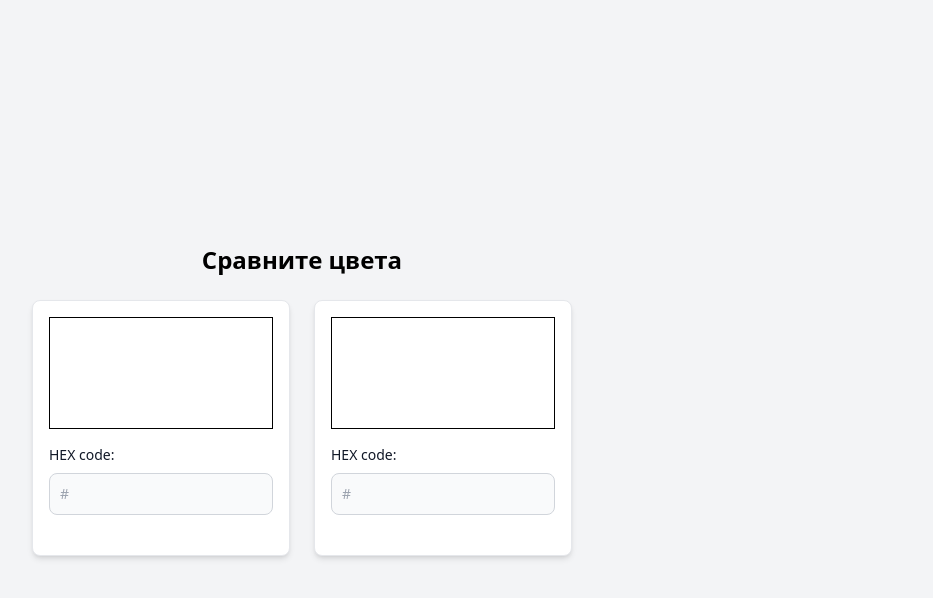
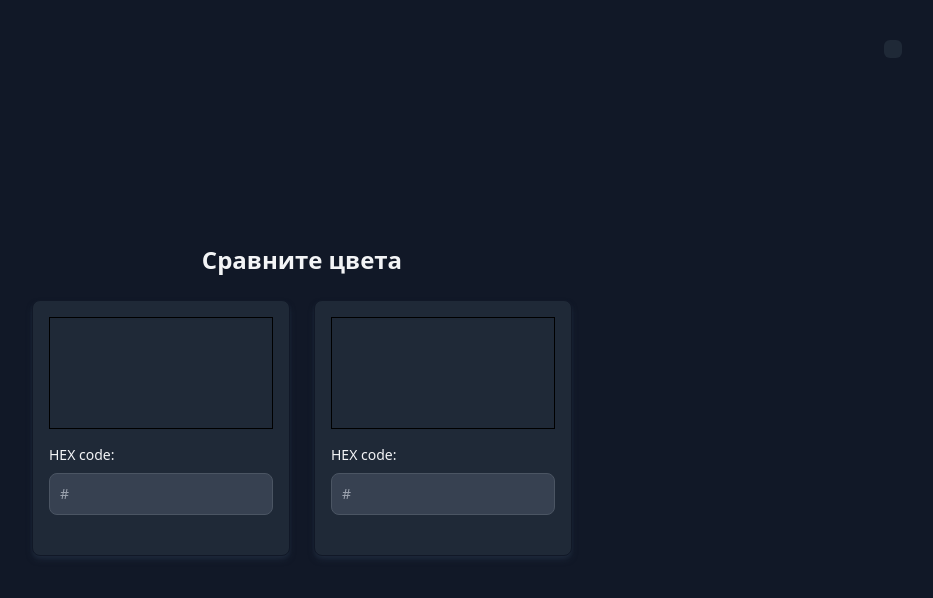
Before and after one commit to punkmachine/color-comparison, a React (Create React App) app: page / in a window 1280 px wide. Shown: the top 598 px of the page, without its empty margins (338-1271 px from the left). Built offline with nearby package versions, Linux system fonts and the light colour scheme.

Commit message:
add dark theme.

```diff
--- a/src/App.jsx
+++ b/src/App.jsx
@@ -1,15 +1,21 @@
 import React, { useState, useEffect } from 'react';
+
 import { useQueryColors } from './hooks/useQueryColors';
+import { useThemeToggle } from './hooks/useThemeToggle';
+
 import { ColorCard } from './components/ColorCard';
 
-// TODO: rgb and rgba
-// TODO: add new color to comparison
-// TODO: dark mode
-// TODO: mobile markup
-// TODO: сравнение двух цветов вплотную друг к другу
+import { ReactComponent as DarkLogo } from './assets/icons/dark.svg';
+import { ReactComponent as LightLogo } from './assets/icons/light.svg';
+
+// !5 TODO: rgb and rgba
+// !4 TODO: add new color to comparison
+// !2 TODO: mobile markup
+// !3 TODO: сравнение двух цветов вплотную друг к другу
 
 function App() {
 	const { queryColorList, setSearchParams } = useQueryColors();
+	const { toggleDarkMode, darkMode } = useThemeToggle();
 
 	const [hexList, setHexList] = useState({
 		hex1: '',
@@ -38,8 +44,17 @@ function App() {
 	}, [queryColorList]);
 
 	return (
-		<div className='h-screen flex flex-col items-center justify-center bg-gray-100'>
-			<h2 className='mb-6 text-2xl font-bold'>Сравните цвета</h2>
+		<div className='h-screen flex flex-col items-center justify-center bg-gray-100 dark:bg-gray-900 relative transition duration-150 ease-in-out'>
+			<button
+				onClick={toggleDarkMode}
+				className="absolute right-10 top-10 p-2 text-gray-700 transition duration-150 ease-in-out bg-gray-100 border border-transparent rounded-md dark:text-gray-200 dark:bg-gray-800 hover:bg-gray-50 dark:hover:bg-gray-700 hover:text-gray-700 focus:outline-none focus:bg-gray-50 dark:focus:bg-gray-700 active:bg-gray-50"
+			>
+				{darkMode
+					? <DarkLogo />
+					: <LightLogo />
+				}
+			</button>
+			<h2 className='mb-6 text-2xl font-bold text-gray-900 dark:text-gray-100'>Сравните цвета</h2>
 			<div className='flex justify-center items-center gap-6'>
 				{Object.keys(hexList).map(colorCode => {
 					return (
--- a/src/components/ColorCard.jsx
+++ b/src/components/ColorCard.jsx
@@ -10,14 +10,14 @@ function ColorCard(props) {
 	const hexValueFullTest = () => hexRegexFull.test(hexValue);
 
 	return (
-		<div className="p-4 h-64 max-w-sm bg-white rounded-lg border border-gray-200 shadow-md">
+		<div className="p-4 h-64 shadow-xs dark:shadow-slate-800 max-w-sm bg-white rounded-lg border border-gray-200 shadow-md dark:bg-gray-800 dark:border-gray-900">
 			<div
-				className={`w-full h-28 mb-4 ${hexValueFullTest() ? '' : 'border border-black border-solid'}`}
-				style={{ background: hexValueFullTest() ? hexValue : '' }}
+				className={`w-full h-28 mb-4 ${!hexValueFullTest() && 'border border-black border-solid'}`}
+				style={{ background: hexValueFullTest() && hexValue }}
 			/>
 			<label
 				htmlFor={id}
-				className="block mb-2 text-sm font-medium text-gray-900"
+				className="block mb-2 text-sm font-medium text-gray-900 dark:text-gray-100"
 			>
 				HEX code:
 			</label>
@@ -27,10 +27,11 @@ function ColorCard(props) {
 				value={hexValue}
 				onInput={onInputHex}
 				className={
-					`bg-gray-50 border text-gray-900 text-sm rounded-lg block w-full p-2.5 ${hexValueTest() ? 'border-gray-300' : 'border-2 border-red-800 focus-visible:border-red-800' }`
+					`bg-gray-50 border text-gray-900 text-sm rounded-lg block w-full p-2.5 dark:bg-gray-700 dark:border-gray-600 dark:placeholder-gray-400 dark:text-white ${hexValueTest() ? 'border-gray-300' : 'border-2 border-red-800 focus-visible:border-red-800' }`
 				}
 				placeholder="#"
 			/>
+			{/* dark:focus:ring-blue-500 dark:focus:border-blue-500 */}
 			{
 				hexValueTest()
 					? null
--- /dev/null
+++ b/src/hooks/useThemeToggle.js
@@ -0,0 +1,28 @@
+import React, { useState, useEffect } from 'react';
+
+export const useThemeToggle = () => {
+	const [darkMode, setDarkMode] = useState(true);
+
+	function toggleDarkMode() {
+        setDarkMode(prevDarkMode => !prevDarkMode);
+    }
+
+	useEffect(() => {
+		if (darkMode) {
+			localStorage.setItem('theme', 'dark');
+		} else {
+			localStorage.setItem('theme', 'light');
+		}
+
+		if (localStorage.theme === 'dark' || (!('theme' in localStorage) && window.matchMedia('(prefers-color-scheme: dark)').matches)) {
+			document.documentElement.classList.add('dark')
+		} else {
+			document.documentElement.classList.remove('dark')
+		}
+	}, [darkMode]);
+
+	return {
+		toggleDarkMode,
+		darkMode
+	}
+};
--- a/tailwind.config.js
+++ b/tailwind.config.js
@@ -3,6 +3,7 @@ module.exports = {
   content: [
     "./src/**/*.{js,jsx,ts,tsx}",
   ],
+  darkMode: 'class',
   theme: {
     extend: {},
   },
```
Also changed, not shown: src/assets/icons/dark.svg (added), src/assets/icons/light.svg (added).
